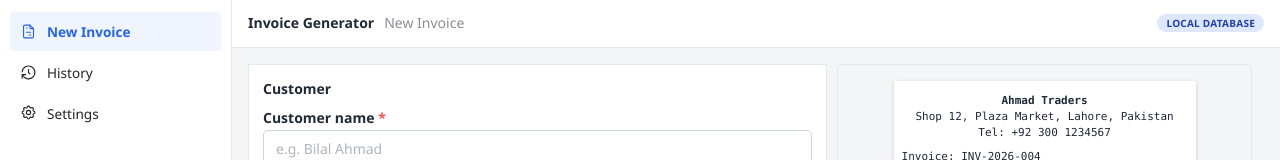
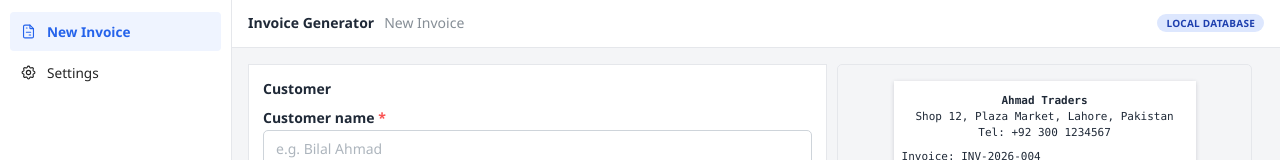
Before and after one commit to Profysr/pos-invoice, a React (Vite) app in the folder app/src/renderer/: page / in a window 1280 px wide. Shown: the top 160 px of the page. Built offline with nearby package versions, Linux system fonts and the light colour scheme.

Commit message:
feat: temporarily disable history view and related components in the sidebar and main app

```diff
--- a/app/src/renderer/src/App.jsx
+++ b/app/src/renderer/src/App.jsx
@@ -3,7 +3,7 @@ import { Badge } from '@mantine/core'
 import AppSidebar from './layout/AppSidebar'
 import AppToolbar from './layout/AppToolbar'
 import NewInvoicePage from './pages/NewInvoicePage'
-import SavedInvoicesPage from './pages/SavedInvoicesPage'
+// import SavedInvoicesPage from './pages/SavedInvoicesPage' // temporarily disabled
 import SettingsModal from './settings/SettingsModal'
 
 const viewNames = {
@@ -32,7 +32,8 @@ function App() {
           }
         />
         <main className="app-workspace">
-          {activeView === 'new-invoice' ? <NewInvoicePage /> : <SavedInvoicesPage />}
+          {/* SavedInvoicesPage temporarily disabled */}
+          {activeView === 'new-invoice' ? <NewInvoicePage /> : null}
         </main>
       </div>
       <SettingsModal opened={settingsOpen} onClose={() => setSettingsOpen(false)} />
--- a/app/src/renderer/src/layout/AppSidebar.jsx
+++ b/app/src/renderer/src/layout/AppSidebar.jsx
@@ -1,10 +1,10 @@
 import { useState } from 'react'
 import { NavLink } from '@mantine/core'
-import { IconFileInvoice, IconHistory, IconSettings } from '@tabler/icons-react'
+import { IconFileInvoice, /* IconHistory, */ IconSettings } from '@tabler/icons-react'
 
 const navItems = [
   { id: 'new-invoice', label: 'New Invoice', icon: IconFileInvoice },
-  { id: 'history', label: 'History', icon: IconHistory },
+  // { id: 'history', label: 'History', icon: IconHistory }, // temporarily disabled
   { id: 'settings', label: 'Settings', icon: IconSettings }
 ]
 
--- a/app/src/renderer/src/pages/NewInvoicePage.jsx
+++ b/app/src/renderer/src/pages/NewInvoicePage.jsx
@@ -12,10 +12,7 @@ import {
   mockReceiptLines
 } from '../mockData.js'
 
-// MOCK: draft values and receipt formatting move behind IPC once the
-// persistence and receipt-formatter cards land. No business calculations
-// are performed in this page — line totals and receiptLines are mock
-// helpers from mockData.js standing in for the backend.
+// MOCK: draft values and receipt formatting move behind IPC once the persistence and receipt-formatter cards land. No business calculations are performed in this page — line totals and receiptLines are mock helpers from mockData.js standing in for the backend.
 function NewInvoicePage() {
   const form = useForm({
     mode: 'uncontrolled',
```
Also changed, not shown: 1 other file (tests, documents, lock files or other folders).
